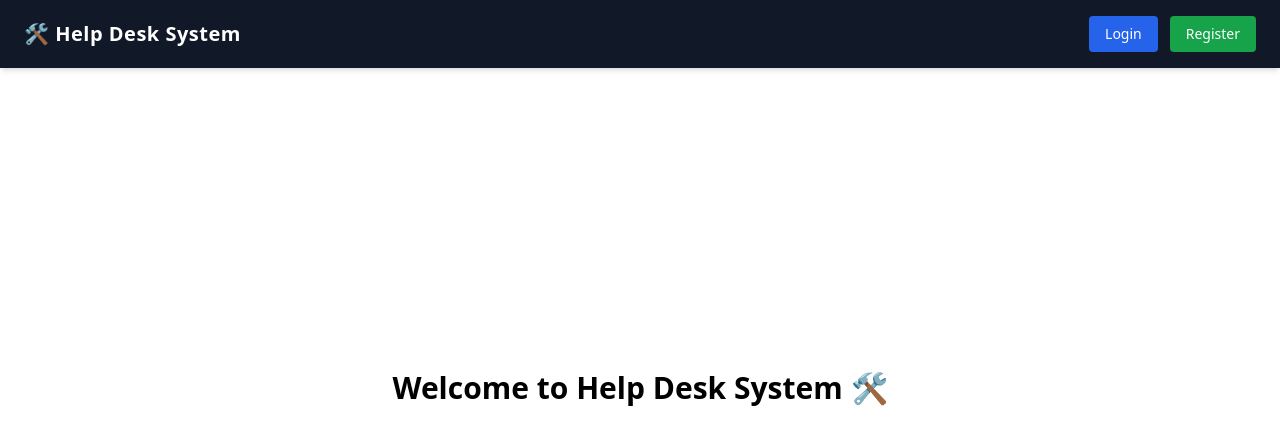
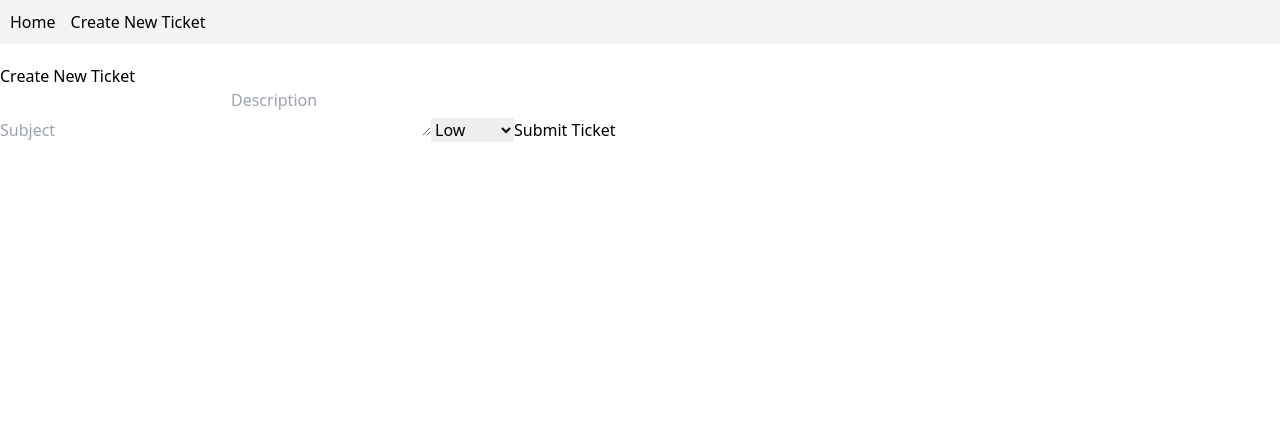
Before and after one commit to pratikshapa2134-afk/help-desk-frontend, a React app: page /create-ticket in a window 1280 px wide. Shown: the top 444 px of the page. Built offline with nearby package versions, Linux system fonts and the light colour scheme; the HTML template or start-up script is replaced by a standard one.

Commit message:
add navigation and create ticket route

```diff
--- a/src/App.jsx
+++ b/src/App.jsx
@@ -1,28 +1,25 @@
-import { HashRouter as Router, Routes, Route } from 'react-router-dom';
-import { AuthProvider } from './context/AuthContext';
-import Navbar from './components/Navbar';
-import Login from './pages/Login';
-import Register from './pages/Register';
+import React from 'react';
+import { BrowserRouter as Router, Routes, Route, Link } from 'react-router-dom';
+import CreateTicket from './components/CreateTicket'; // याची खात्री करा की ही फाइल त्या फोल्डरमध्ये आहे
 
-function Home() {
+function App() {
   return (
-    <div className="flex justify-center items-center h-[80vh]">
-      <h1 className="text-3xl font-bold">Welcome to Help Desk System 🛠️</h1>
-    </div>
+    <Router>
+      <div className="App">
+        {/* Navigation Bar */}
+        <nav style={{ padding: '10px', background: '#f4f4f4', marginBottom: '20px' }}>
+          <Link to="/" style={{ marginRight: '15px' }}>Home</Link>
+          <Link to="/create-ticket">Create New Ticket</Link>
+        </nav>
+
+        {/* Routes */}
+        <Routes>
+          <Route path="/" element={<h1>Welcome to Help Desk System 🛠️</h1>} />
+          <Route path="/create-ticket" element={<CreateTicket />} />
+        </Routes>
+      </div>
+    </Router>
   );
 }
 
-export default function App() {
-  return (
-    <AuthProvider>
-      <Router>
-        <Navbar />
-        <Routes>
-          <Route path="/" element={<Home />} />
-          <Route path="/login" element={<Login />} />
-          <Route path="/register" element={<Register />} />
-        </Routes>
-      </Router>
-    </AuthProvider>
-  );
-}
+export default App;
--- /dev/null
+++ b/src/components/CreateTicket.js
@@ -0,0 +1,44 @@
+import React, { useState } from 'react';
+import axios from 'axios';
+
+const CreateTicket = () => {
+  const [formData, setFormData] = useState({
+    subject: '',
+    description: '',
+    category: '', // You can fetch categories from API later
+    priority: 'Medium'
+  });
+
+  const handleSubmit = async (e) => {
+    e.preventDefault();
+    try {
+      const token = localStorage.getItem('token');
+      await axios.post('https://help-desk-backend-9yu6.onrender.com/api/tickets/create', formData, {
+        headers: { Authorization: `Bearer ${token}` }
+      });
+      alert('Ticket Created Successfully!');
+      setFormData({ subject: '', description: '', category: '', priority: 'Medium' });
+    } catch (err) {
+      alert('Failed to create ticket');
+    }
+  };
+
+  return (
+    <form onSubmit={handleSubmit}>
+      <h3>Create New Ticket</h3>
+      <input type="text" placeholder="Subject" onChange={(e) => setFormData({...formData, subject: e.target.value})} required />
+      <textarea placeholder="Description" onChange={(e) => setFormData({...formData, description: e.target.value})} required />
+
+      <select onChange={(e) => setFormData({...formData, priority: e.target.value})}>
+        <option value="Low">Low</option>
+        <option value="Medium">Medium</option>
+        <option value="High">High</option>
+        <option value="Critical">Critical</option>
+      </select>
+
+      <button type="submit">Submit Ticket</button>
+    </form>
+  );
+};
+
+export default CreateTicket;
```
Also changed, not shown: Dashboard.js (added, +36 -0 lines).
